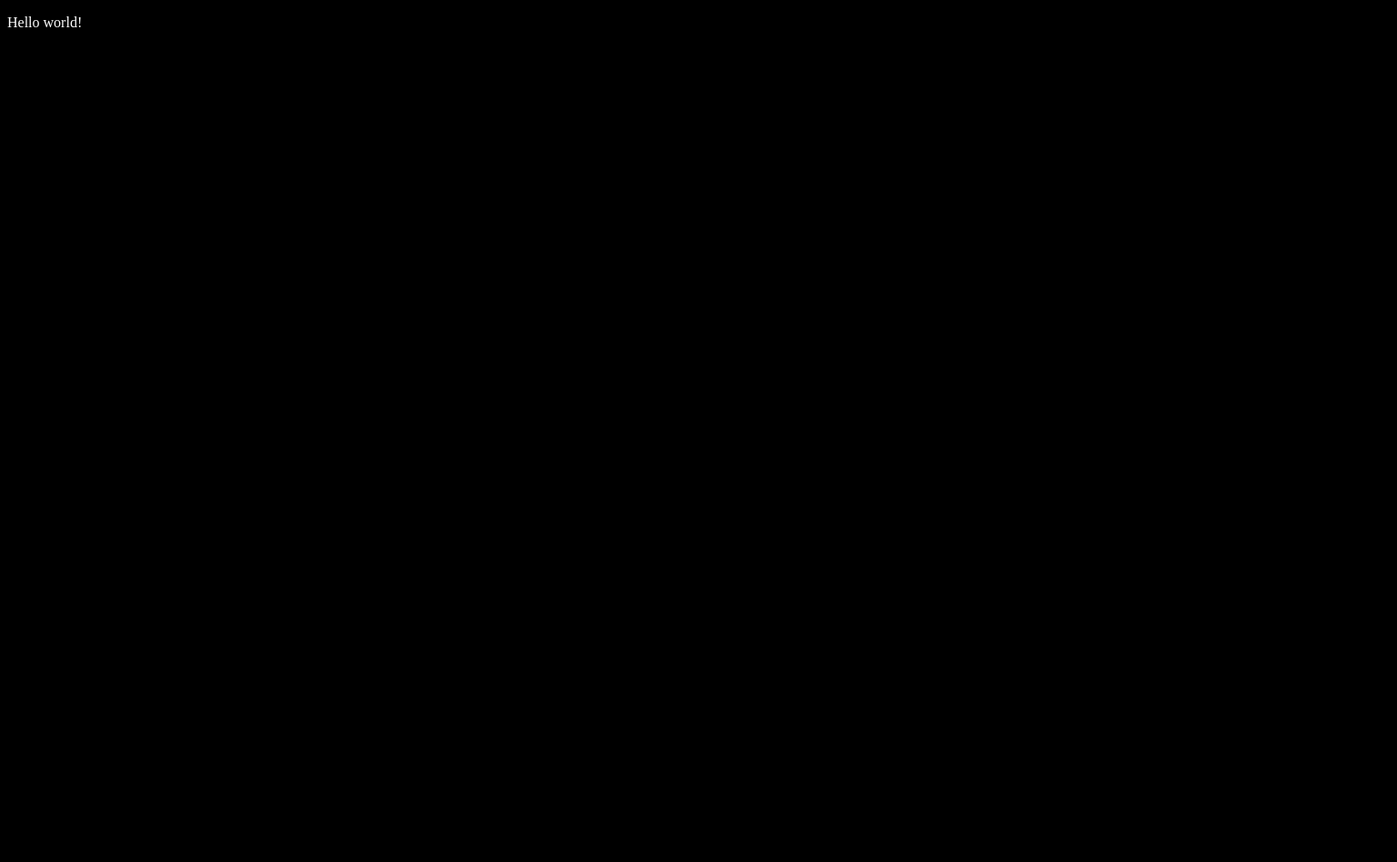
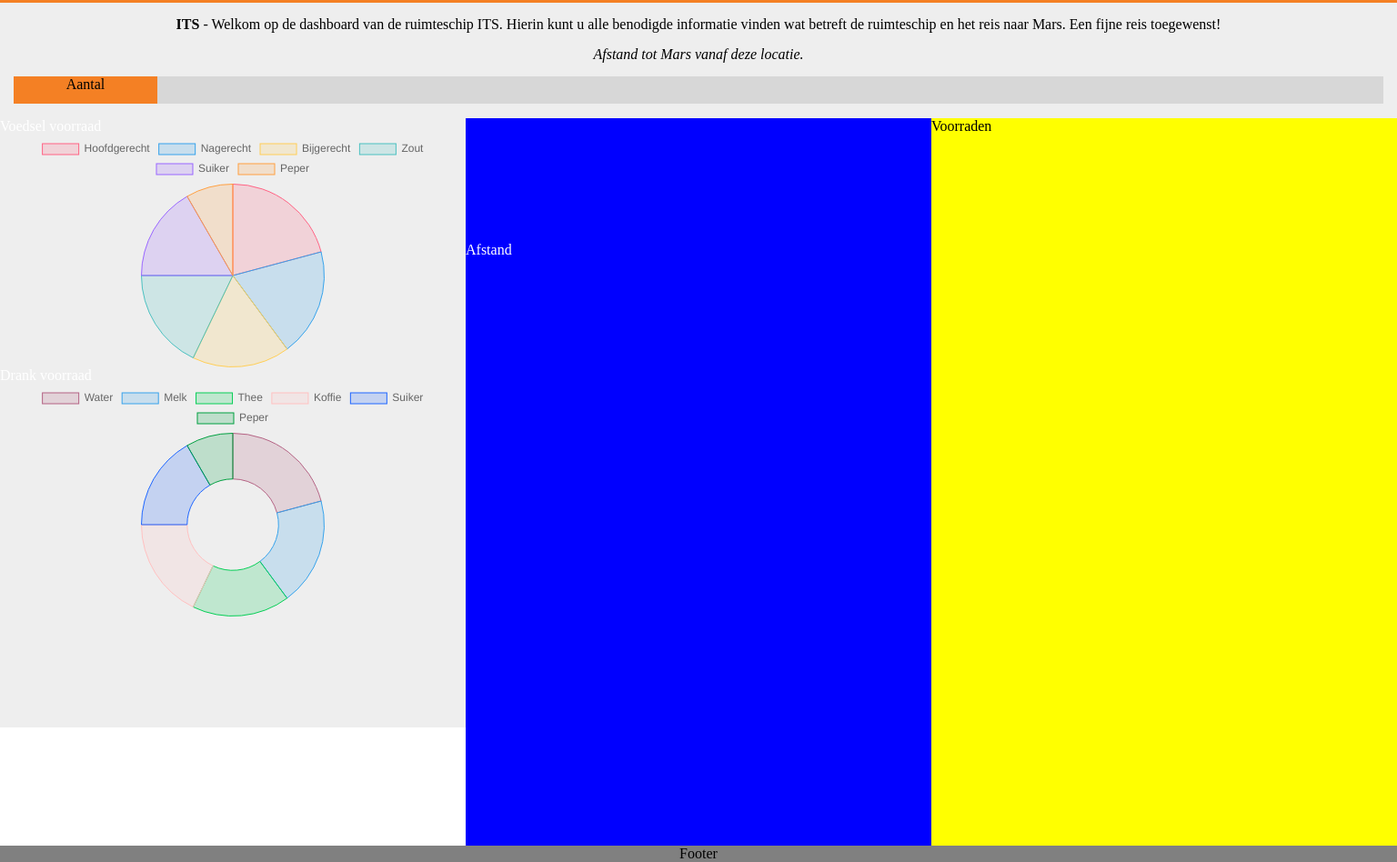
Before and after one commit to Sbalieev/Samir_Alieev_Challenge_1_cHeydra, a plain HTML site: page index.html in a window 1536 px wide. Shown: the whole page at 91% size. Before the commit the page ends 800 px from the top, so only its background shows below. Drawn offline with nearby package versions, Linux system fonts and the light colour scheme.

Commit message:
Added voedsel/drank/afstand  info
Extra; added stylesheet/js and chartjs to the project

```diff
--- a/index.css
+++ b/index.css
@@ -1,4 +1,127 @@
-body {
-  background-color: black;
-color: white;
+html, body {
+  padding: 0px;
+  margin: 0px;
+  height: 100%;
+
 }
+
+
+/* MEDIA QUERYS */
+
+/*
+  ## Desktops
+  ## Schermgrootte = 1281px of hoger
+*/
+@media (min-width: 1281px) {
+  #container {
+    background-color: #eee;
+    height: 100%;
+  }
+
+  #voertuig > * {
+    flex: 1 100%;
+  }
+
+  #voertuig {
+    flex: 1 0 auto;
+    display: flex;
+  }
+
+  main {
+    display: flex;
+    height: 100%;
+  }
+
+  #voertuig section {
+  flex: 1 0 0px;
+  }
+
+  header {
+    text-align: center;
+    align-self:flex-start;
+    border-top: 3px solid #F48024;
+    padding: 1%;
+  }
+
+  footer {
+    text-align: center;
+    align-self: flex-start;
+    background: gray;
+  }
+
+  #informatie {
+    color: white;
+    flex: 1 0px;
+  }
+
+  #omgeving {
+    background-color: blue;
+    color: white;
+    flex: 1 0px;
+  }
+
+  #voorraden {
+    background-color: yellow;
+    flex: 1 0px;
+  }
+
+  #afstandTotaal {
+    width: 100%;
+    height: 30px;
+    margin-top: 15px;
+    margin-left: 0;
+    margin-right: 0;
+    background-color: #d7d7d7;
+  }
+  #afstandLabel {
+    margin-top: 15px;
+  }
+  #huidigeAfstand {
+    width: 10%;
+    height: 30px;
+    background: #F48024;
+    animation: afstandloper 500s;
+    animation-iteration-count: 1;
+  }
+
+  @keyframes afstandloper {
+    from {width: 10%;}
+    to {width: 100%;}
+  }
+}
+
+/*
+  ## Laptops
+  ## Schermgrootte = 961px tot 1280px
+*/
+@media (min-width: 961px) and (max-width: 1280px) {
+  #container {
+    background-color: #eee;
+    display:flex;
+    flex-direction: column;
+    flex-wrap: wrap;
+  }
+
+  #informatie {
+    background-color: red;
+    color: white;
+  }
+
+  #omgeving {
+    background-color: blue;
+    color: white;
+  }
+
+  #voorraden {
+    background-color: yellow;
+
+  }
+}
+
+/*
+  ## Telefoons
+  ## Schermgrootte = 320px tot 960px
+*/
+@media (min-width: 320px) and (max-width: 960px) {
+
+}
--- a/index.html
+++ b/index.html
@@ -1,12 +1,50 @@
 <!DOCTYPE html>
-<html>
+<html lang="nl">
   <head>
-    <title>Test</title>
+    <meta charset="utf-8" />
+    <title>Samir Alieev - Challenge 1</title>
     <link rel="stylesheet" href="index.css" type="text/css" />
+    <script src="https://cdnjs.cloudflare.com/ajax/libs/Chart.js/2.7.3/Chart.min.js"></script>
+
   </head>
   <body>
-    <p>
-      Hello world!
-      </p>
+    <section id="container">
+      <header>
+        <strong>ITS</strong> - Welkom op de dashboard van de ruimteschip ITS. Hierin kunt u alle benodigde informatie vinden wat betreft de ruimteschip en het reis naar Mars.
+        Een fijne reis toegewenst!
+
+        <div id="afstandLabel"><cite>Afstand tot Mars vanaf deze locatie.</cite></div>
+        <div id="afstandTotaal">
+
+          <div id="huidigeAfstand">
+            <span id="text">Aantal</span>
+          </div>
+        </div>
+      </header>
+
+      <main>
+        <div id="voertuig">
+          <section id="informatie">
+            Voedsel voorraad
+            <canvas id="voedselVoorraad"></canvas>
+            Drank voorraad
+            <canvas id="drankVoorraad"></canvas>
+          </section>
+          <section id="omgeving">
+            Afstand
+            <canvas id="niks"></canvas>
+          </section>
+          <section id="voorraden">
+            Voorraden
+          </section>
+        </div>
+
+      </main>
+
+      <footer>
+        Footer
+      </footer>
+    </section>
     </body>
+    <script type="text/javascript" src="js/main.js"></script>
 </html>
--- /dev/null
+++ b/js/main.js
@@ -0,0 +1,66 @@
+// Voedsel voorraad Chart
+var ctx = document.getElementById("voedselVoorraad").getContext('2d');
+var voedselVoorraad = new Chart(ctx, {
+    type: 'pie',
+    data: {
+        labels: ["Hoofdgerecht", "Nagerecht", "Bijgerecht", "Zout", "Suiker", "Peper"],
+        datasets: [{
+            label: 'Voedsel op voorraad',
+            data: [35, 32, 29, 30, 28, 14],
+            backgroundColor: [
+                'rgba(255, 99, 132, 0.2)',
+                'rgba(54, 162, 235, 0.2)',
+                'rgba(255, 206, 86, 0.2)',
+                'rgba(75, 192, 192, 0.2)',
+                'rgba(153, 102, 255, 0.2)',
+                'rgba(255, 159, 64, 0.2)'
+            ],
+            borderColor: [
+                'rgba(255,99,132,1)',
+                'rgba(54, 162, 235, 1)',
+                'rgba(255, 206, 86, 1)',
+                'rgba(75, 192, 192, 1)',
+                'rgba(153, 102, 255, 1)',
+                'rgba(255, 159, 64, 1)'
+            ],
+            borderWidth: 1
+        }]
+    },
+});
+
+// Drank voorraad Chart
+var ctx = document.getElementById("drankVoorraad").getContext('2d');
+var drankVoorraad = new Chart(ctx, {
+    type: 'doughnut',
+    data: {
+        labels: ["Water", "Melk", "Thee", "Koffie", "Suiker", "Peper"],
+        datasets: [{
+            label: 'Voedsel op voorraad',
+            data: [35, 32, 29, 30, 28, 14],
+            backgroundColor: [
+                'rgba(180, 99, 132, 0.2)',
+                'rgba(54, 162, 235, 0.2)',
+                'rgba(6, 206, 86, 0.2)',
+                'rgba(300, 192, 192, 0.2)',
+                'rgba(30, 102, 255, 0.2)',
+                'rgba(1, 159, 64, 0.2)'
+            ],
+            borderColor: [
+                'rgba(180,99,132,1)',
+                'rgba(54, 162, 235, 1)',
+                'rgba(6, 206, 86, 1)',
+                'rgba(300, 192, 192, 1)',
+                'rgba(30, 102, 255, 1)',
+                'rgba(1, 159, 64, 1)'
+            ],
+            borderWidth: 1
+        }]
+    },
+});
+
+function addProcent(){
+  var totaal = document.getElementById("huidigeAfstand").offsetWidth;
+
+  var text = document.getElementById("text");
+  text.innerHTML(totaal);
+};
```
